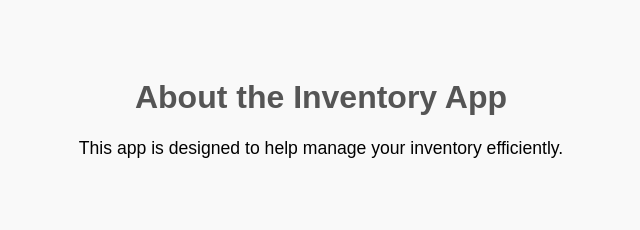
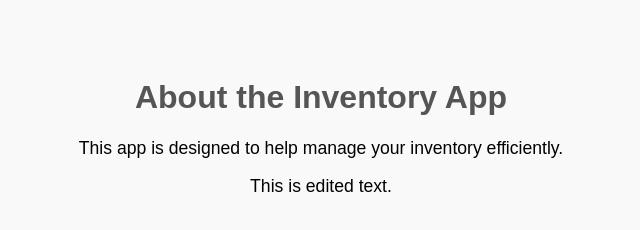
Before and after one commit to pranjalls/inventory_app, a website: page public/about.html in a window 1280 px wide. Shown: the whole page, without its empty margins (319-959 px from the left). Drawn offline with Linux system fonts and the light colour scheme.

Commit message:
Update about.html

```diff
--- a/public/about.html
+++ b/public/about.html
@@ -12,5 +12,6 @@
 <body>
     <h1>About the Inventory App</h1>
     <p>This app is designed to help manage your inventory efficiently.</p>
+    <p>This is edited text.</p>
 </body>
 </html>
```
